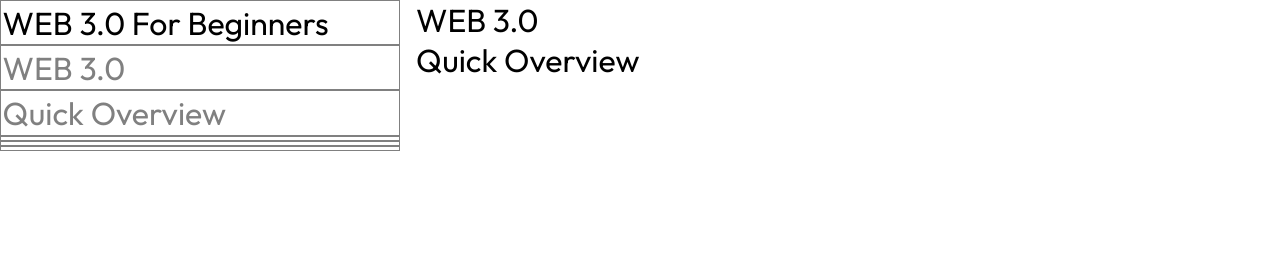
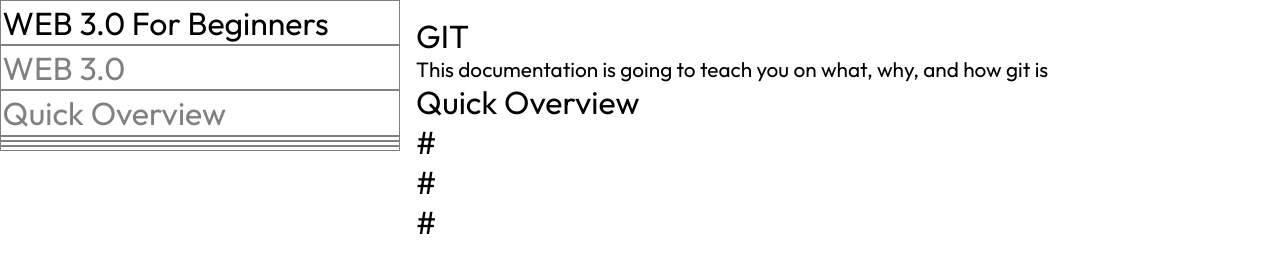
Before and after one commit to mfscode/fcc-docpage, a plain HTML site: page index.html in a window 1280 px wide. Drawn offline with Linux system fonts and the light colour scheme.

Commit message:
Changed the topic of the HTML and some p styling on the maindoc

```diff
--- a/index.html
+++ b/index.html
@@ -12,19 +12,34 @@
 <body>
     <main id="main-doc">
         <section>
-            <header id="WEB_3.0">WEB 3.0</header>
+            <header id="GIT">
+                GIT
+            </header>
+            <p>This documentation is going to teach you on what, why, and how git is</p>
         </section>
         <section>
-            <header id="Quick_Overview">Quick Overview</header>
+            <header id="Quick_Overview">
+                Quick Overview
+            </header>
+            <p></p>
         </section>
         <section>
-            <header></header>
+            <header>
+                #
+            </header>
+            <p></p>
         </section>
         <section>
-            <header></header>
+            <header>
+                #
+            </header>
+            <p></p>
         </section>
         <section>
-            <header></header>
+            <header>
+                #
+            </header>
+            <p></p>
         </section>
     </main>
 
--- a/style.css
+++ b/style.css
@@ -25,8 +25,13 @@ nav#navbar {
 }
 
 main#main-doc {
+    padding: 1rem;
     padding-left: 26rem;
     font-size: 2em;
+}
+
+main#main-doc p {
+    font-size: 1.3rem;
 }
 
 nav * {
```
